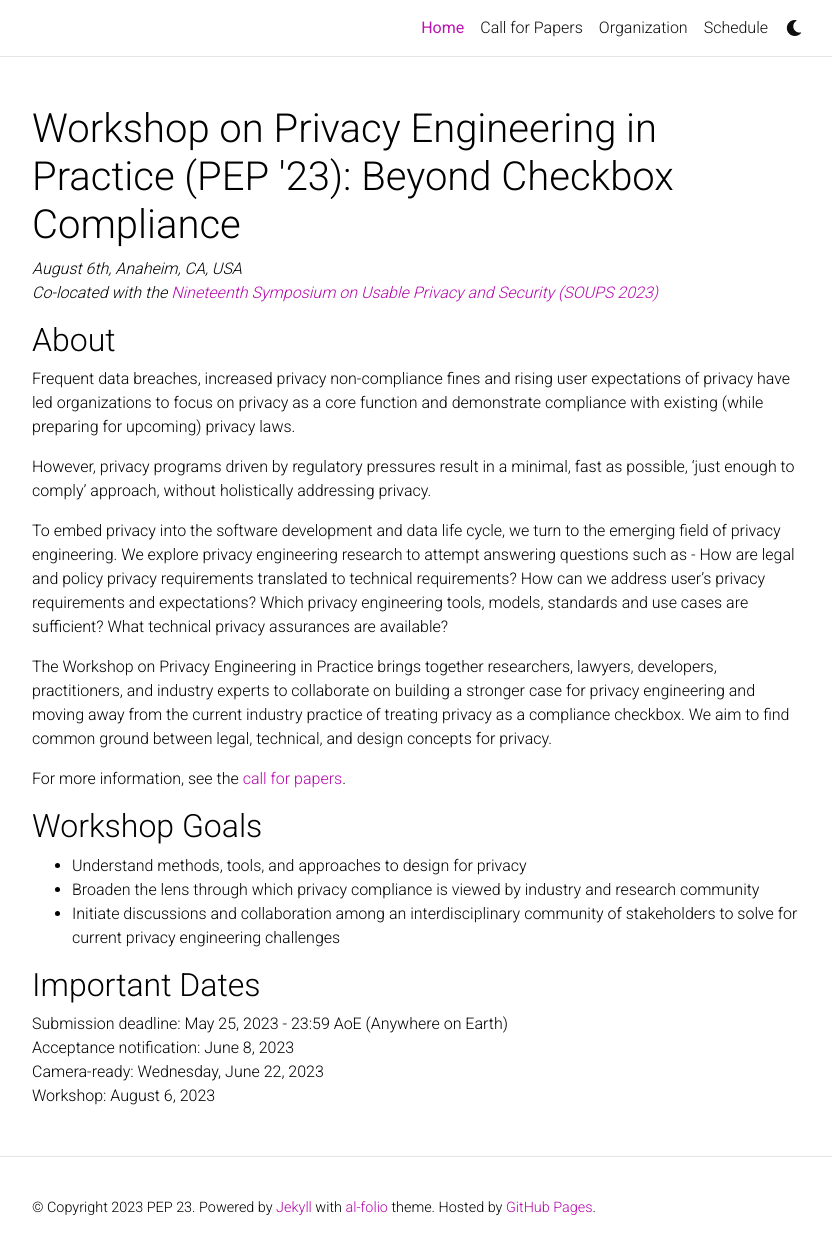
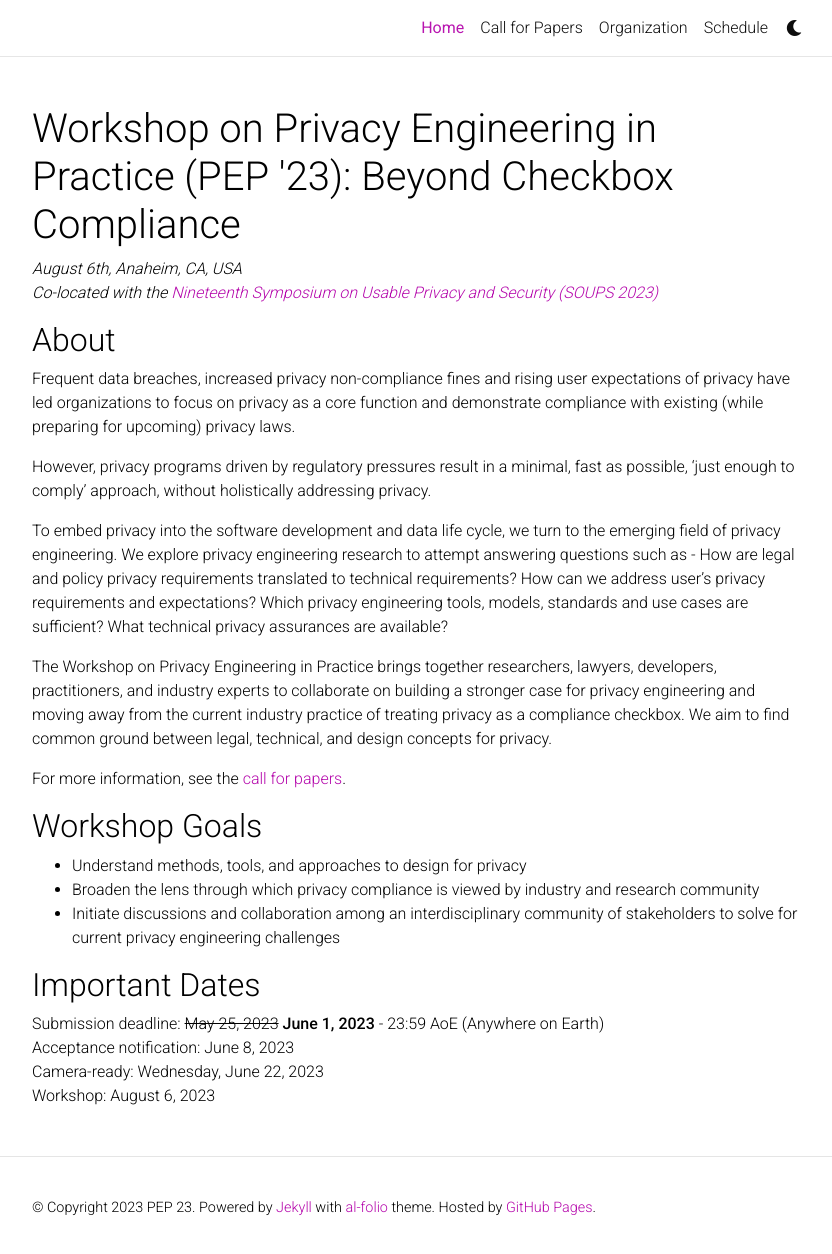
Before and after one commit to privacy-engineering/privacy-engineering.github.io, a Jekyll site: the page built from _pages/about.md, in a window 1280 px wide and 1259 px high. Shown: the top 1254 px of the window, without its empty margins (223-1055 px from the left). Built offline with Jekyll 4.4.1, drawn with Linux system fonts in a browser that asks for light colours; comment, search, counter and statistics services are not loaded; a style sheet for code colours, icons or effects is not loaded.

Commit message:
Update about.md

```diff
--- a/_pages/about.md
+++ b/_pages/about.md
@@ -36,7 +36,7 @@ For more information, see the <a href="/cfp">call for papers</a>.
 * Initiate discussions and collaboration among an interdisciplinary community of stakeholders to solve for current privacy engineering challenges
 
 ## Important Dates
-Submission deadline: May 25, 2023 - 23:59 AoE (Anywhere on Earth)<br>
+Submission deadline: ~~May 25, 2023~~ **June 1, 2023** - 23:59 AoE (Anywhere on Earth)<br>
 Acceptance notification: June 8, 2023<br>
 Camera-ready: Wednesday, June 22, 2023<br>
 Workshop: August 6, 2023<br>
```
